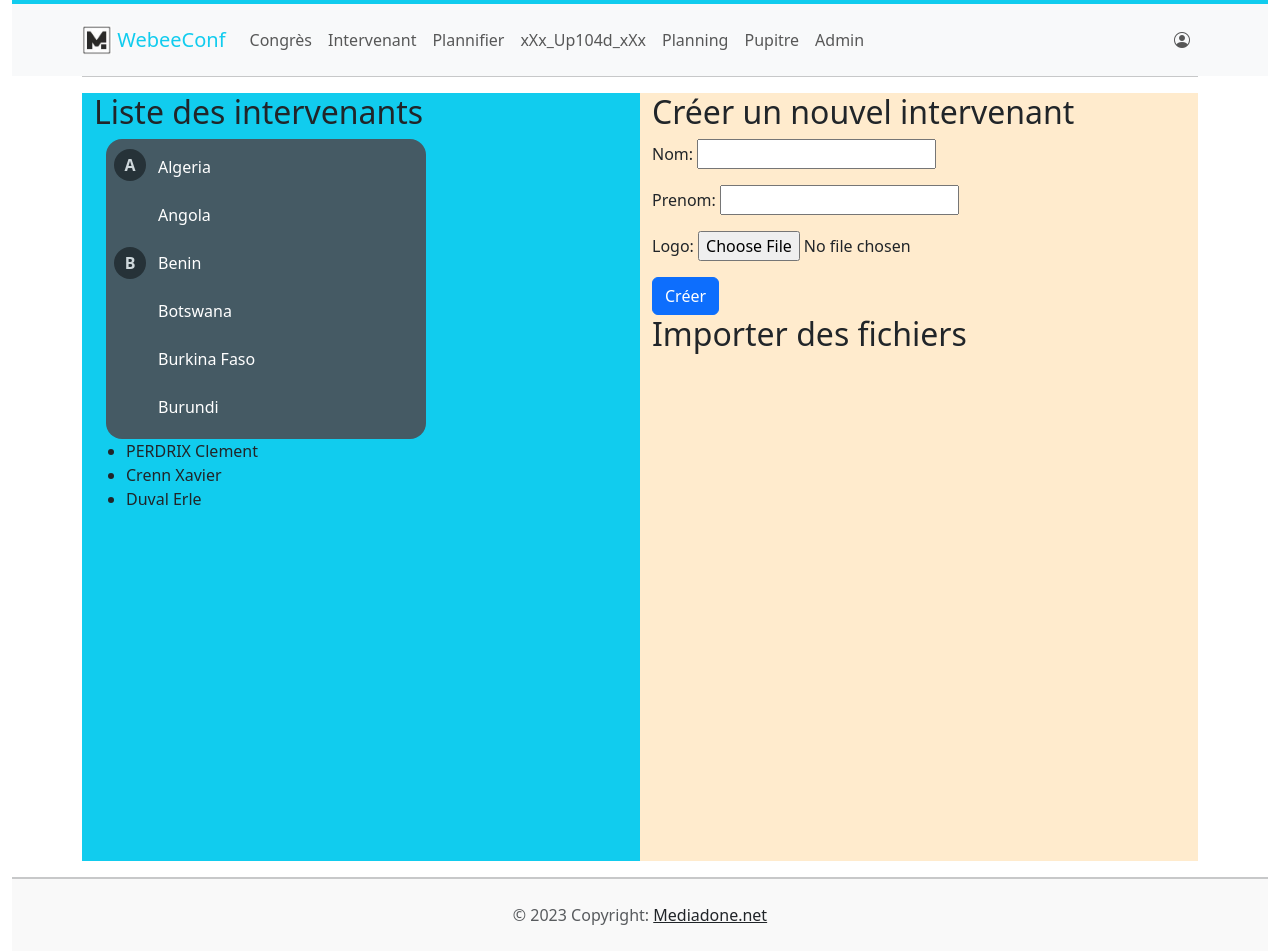
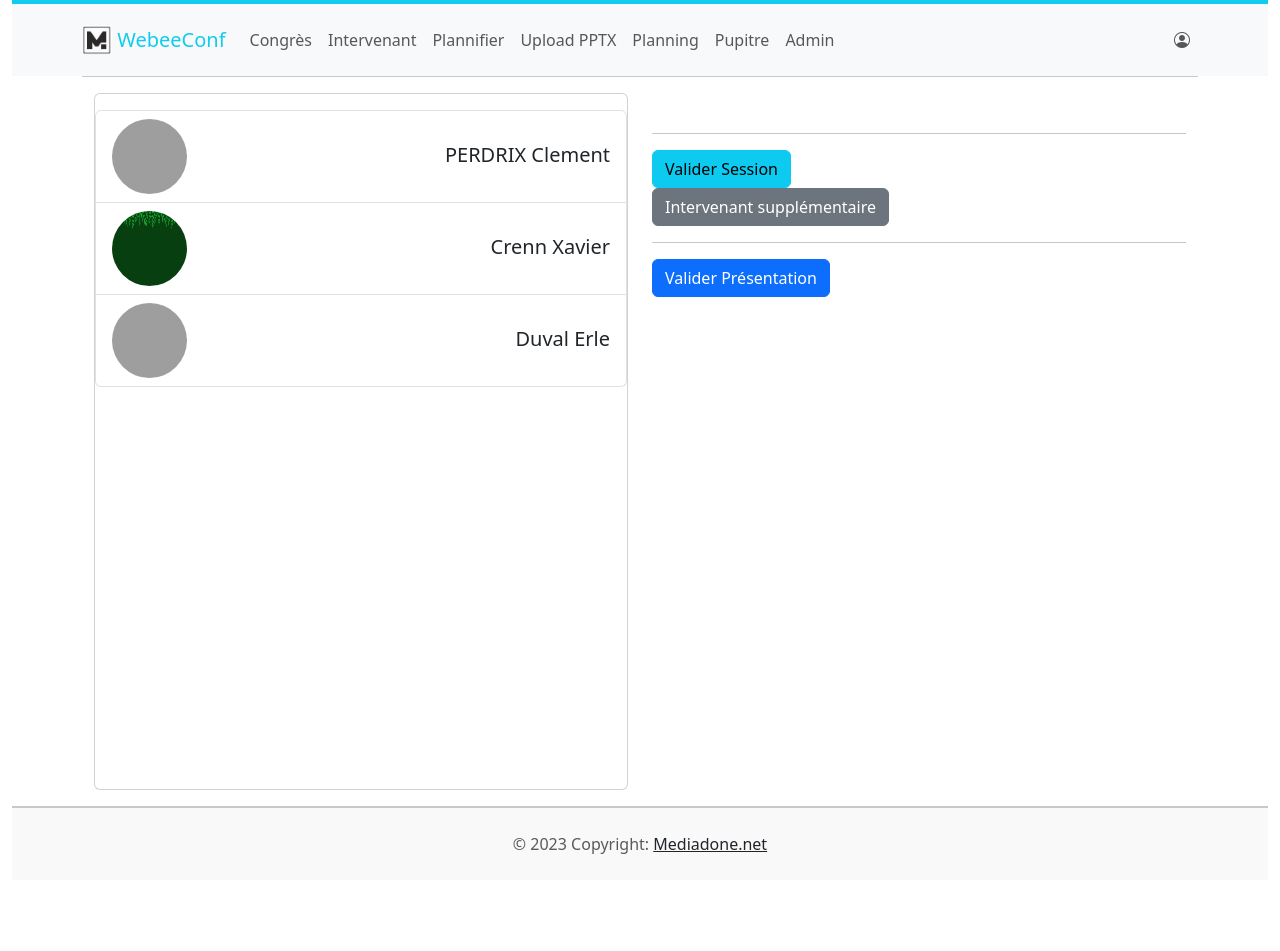
Before and after one commit to Wuake/turbo-octo-guacamole, a Django app: page /planning/intervenant in a window 1280 px wide. After the commit the page ends 854 px from the top, so only its background shows below. Run offline with Django 4.2, Linux system fonts and the light colour scheme; data comes from the database, SQL or seed files in the repository; both versions use the stored data as it was after the commit; some libraries are stand-ins or nearby versions; grey boxes are pictures that could not be loaded.

Commit message:
Feat: Mise a Jour

```diff
--- a/planning/forms.py
+++ b/planning/forms.py
@@ -1,4 +1,4 @@
-from planning.models import Congress, InterPresent, Intervenant
+from planning.models import Congress, InterPresent, Intervenant, Presentation
 from django import forms
 
 
@@ -25,8 +25,10 @@ class PresentationForm(forms.Form):
     author1 = forms.ModelChoiceField(queryset=Intervenant.objects.all(), label='',widget=forms.Select(attrs={'placeholder': 'Auteurs', 'id':"pres_author1"}) )
     author2 = forms.ModelChoiceField(queryset=Intervenant.objects.all(), label='',widget=forms.Select(attrs={'placeholder': 'Auteurs', 'id':"pres_author2"}) )
 
-
-
+class UploadForm(forms.ModelForm):
+    class Meta:
+        model = Presentation
+        fields = ('fichier_pptx',)
 
 class IntervenantForm(forms.ModelForm):
     class Meta:
--- a/planning/templates/planning/intervenant.html
+++ b/planning/templates/planning/intervenant.html
@@ -7,78 +7,101 @@
 <div class="container">
     <div class="row">
         <hr>
+        <div class="col-md-6">
+            <div class="card">
+                <div class="card-body" data-mdb-perfect-scrollbar="true"
+                    style="padding-right:0; padding-left:0; height:695px; overflow-y: scroll;">
 
-        <div class="col-md-6 intervenant_list">
-            <h2>Liste des intervenants</h2>
+                    <div class="list-group planning-area">
+                        <!-- planning area by ajax -->
 
-            <div class="container">
-                <div class="floating-stack">
-                  <dl>
-                    <dt>A</dt>
-                    <dd>Algeria</dd>
-                    <dd>Angola</dd>
 
-                    <dt>B</dt>
-                    <dd>Benin</dd>
-                    <dd>Botswana</dd>
-                    <dd>Burkina Faso</dd>
-                    <dd>Burundi</dd>
+                        {% for intervenant in intervenants %}
 
-                    <dt>C</dt>
-                    <dd>Cabo Verde</dd>
-                    <dd>Cameroon</dd>
-                    <dd>Central African Republic</dd>
-                    <dd>Chad</dd>
-                    <dd>Comoros</dd>
-                    <dd>Congo, Democratic Republic of the</dd>
-                    <dd>Congo, Republic of the</dd>
-                    <dd>Cote d'Ivoire</dd>
+                        <li id="{{ intervenant.id }}"
+                            class="list-group-item personne align-items-start list-group-item-action">
+                            <!-- onclick="select_prest(0,${ pres.session_id }, ${ pres.id } ) -->
+                            <div class="d-flex w-100 justify-content-between">
+                                <img src="{{ intervenant.logo.url }}"
+                                    style="width: 75px;height: 75px;border-radius: 30rem;">
+                                <h5 class="mb-1" style="align-self: center;"> {{ intervenant }} </h5>
+                                <!--<span class=" float-end"> <small> ${ pres.duration } min &nbsp;&nbsp; </small>
+                                    <a href="#"
+                                        onclick="editPres( '${ pres.id }','${ pres.title }','${ pres.duration }','${ pres.author_id }')"
+                                        class=" bi-pencil-fill text-secondary"></a>
+                                </span>-->
+                            </div>
 
-                    <dt>D</dt>
-                    <dd>Djibouti</dd>
+                        </li>
 
-                    <dt>E</dt>
-                    <dd>Egypt</dd>
-                    <dd>Equatorial Guinea</dd>
-                    <dd>Eritrea</dd>
-                    <dd>Eswatini (formerly Swaziland)</dd>
-                    <dd>Ethiopia</dd>
-                  </dl>
+                        {% endfor %}
+                    </div>
+
                 </div>
-              </div>
-
-            <ul>
-                {% for intervenant in intervenants %}
-                    <li>{{ intervenant.nom }} {{ intervenant.prenom }}</li>
-                {% empty %}
-                    <li>Aucun intervenant trouvé.</li>
-                {% endfor %}
-            </ul>
+            </div>
         </div>
 
-        <div class="col-md-6 intervenant_create">
-            <div class="col_md-12">
-                <h2>Créer un nouvel intervenant</h2>
+        <div class="col-md-6">
+            <br>
+            <div id="form_sess">
+              {# {{ sess_form|crispy }} #}
+              <hr>
+              <button class="btn btn-info" id="sess_submit">Valider Session</button>
+            </div>
+            <div id="form_pres" display='none'>
+              {# {{ pres_form|crispy }} #}
 
-
-
-                <form method="post">
-                    {% csrf_token %}
-                    {{ form.as_p }}
-
-                    <button type="submit" class="btn btn-primary">Créer</button>
-                </form>
+              <button type="button" id="add_field" class="btn btn-secondary">Intervenant supplémentaire</button>
+              <hr>
+              <button class="btn btn-primary" id="pres_submit">Valider Présentation</button>
             </div>
-
-            <div class="col-md-12">
-                <h2>Importer des fichiers</h2>
-
-                <!-- code HTML pour importer des fichiers -->
-            </div>
-        </div>
+          </div>
 
 
     </div>
 </div>
 
+
+<script type="text/javascript" defer>
+    let csrf_token = $("#js_data").attr("data-csrf");
+    var liste_personnes = document.querySelectorAll('.personne')
+
+    console.log(liste_personnes[0])
+    for (var i = 0; i < liste_personnes.length; i++) {
+        liste_personnes[i].addEventListener("click", function () {
+            console.log(this.id)
+
+            fetch("{% url 'planning:upload_intervenant' %}", {
+                    method: "POST",
+                    credentials: 'same-origin',
+                    headers: {
+                        "X-CSRFToken": csrf_token,
+                        "Content-Type": "application/json",
+                    },
+                    body: JSON.stringify({
+                        id: this.id,
+                    }),
+                }).then(response => response.json())
+                .then(data => {
+                    // on vide le contenu hmtl pour éviter les doublons
+                    document.getElementById("presta_container").innerHTML = "";
+                    // console.log(data.presentations);
+                    data.presentations.forEach(presta => {
+                        // console.log(presta)
+                        construct_presta(presta)
+                    });
+                    // for (i = 0; i <= data.presentations.length; i++){
+                    //     //APPELER LA FONCTION POUR CONSTRUIRE LES PRESTAs
+                    //     construct_presta()
+                    // }
+                })
+                .catch(error => console.error(error));
+
+        })
+    }
+
+
+
+</script>
+
 {% endblock %}
--- a/planning/views.py
+++ b/planning/views.py
@@ -3,10 +3,13 @@ from django.shortcuts import render, get_object_or_404, redirect
 from django.http import Http404
 import socket
 from django.db.models import Q
+from django.core.files.storage import FileSystemStorage
 from django.http.response import JsonResponse
 from django.contrib import messages
 #from django.contrib.auth.decorators import user_passes_test
 from datetime import date, timedelta, datetime
+from django.core.files.base import ContentFile
+import base64
 import json
 # Create your views here.
 
@@ -151,7 +154,6 @@ def ajax_load_planning(request, pk, date):
         "session_title": presentation.session.title,
         "time_begin": presentation.session.time_start,
         "time_end": presentation.session.time_end,
-
     } for presentation in presentations ]
 
     return JsonResponse(presentations_list, safe=False)
@@ -456,7 +458,18 @@ def intervenant_select(request):
             'fichier_pptx': presentation.fichier_pptx.url if presentation.fichier_pptx else None
         })
 
-    print(presentation_list)
-
+    # print(presentation_list)
 
     return JsonResponse({"presentations": presentation_list})
+
+def upload_file(request):
+    file = request.FILES.get("file")
+
+    # fss = FileSystemStorage()
+    # filename = fss.save(file.name, file)
+    # url = fss.url(filename)
+    print(file)
+    data = ContentFile(base64.b64decode(file), name=file.name)
+    Presentation.objects.create(doc=data)
+    print(data)
+    return JsonResponse({"link": data})
--- a/preview/urls.py
+++ b/preview/urls.py
@@ -30,6 +30,10 @@ urlpatterns = [
     path('', views.home, name="home"),
     path('plan/', show_plan, name="show_plan"),
     re_path(r'^planning/', include('planning.urls')),
+
+
+# Admin Admin
+
     re_path(r'^admin/', admin.site.urls, name='admin'),
 
 ] + static(settings.MEDIA_URL, document_root=settings.MEDIA_ROOT)
--- a/static/css/styles.css
+++ b/static/css/styles.css
@@ -129,3 +129,21 @@ background: #eee;
 	cursor: pointer;
 	color: rgb(57, 170, 46);
 }
+#list_presentation_block1{
+    padding-left: 1rem;
+    padding-right: 1rem;
+    padding-top: 0.5rem;
+
+}
+#list_presentation_block2{
+    display: flex;
+    justify-content: center;
+    padding-left: 1rem;
+    padding-right: 1rem;
+    padding-bottom: 0.5rem;
+    border-bottom: 1px solid #cfcfcf;
+}
+#duree {
+    align-self: center;
+    margin: 0;
+}
--- a/templates/layouts/_nav.html
+++ b/templates/layouts/_nav.html
@@ -19,7 +19,7 @@
           <a class="nav-link" href="{% url 'planning:create' %}"> Plannifier </a>
         </li>
         <li class="nav-item">
-          <a class="nav-link" href="{% url 'planning:upload' %}"> xXx_Up104d_xXx </a>
+          <a class="nav-link" href="{% url 'planning:upload' %}"> Upload PPTX </a>
         </li>
         <li class="nav-item">
           <a class="nav-link" href="{% url 'planning:show' %}"> Planning </a>
```
Also changed, not shown: planning/templates/planning/upload.html (+56 -18 lines), db.sqlite3, planning/urls.py (line endings or trailing spaces), 2 other files.
